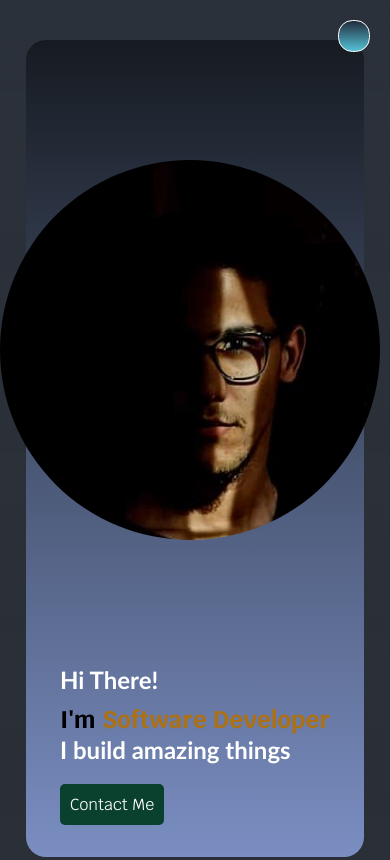
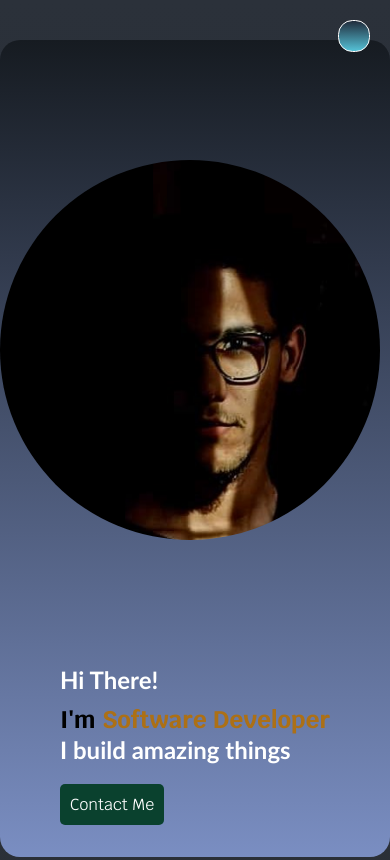
Before and after one commit to yadsashel/My-Portfolio, a plain HTML site: page index.html in a window 390 px wide. Shown: the top 860 px of the page. Drawn offline with Linux system fonts and the light colour scheme; a web font is replaced by a local one.

Commit message:
again some spaces still appears of screen devices

```diff
--- a/style.css
+++ b/style.css
@@ -512,7 +512,7 @@ input[type="checkbox"] {
 
   .main_sectoin {
     flex-direction: column;
-    width: 40vh;
+    width: auto;
     height: auto;
   }
 
```
